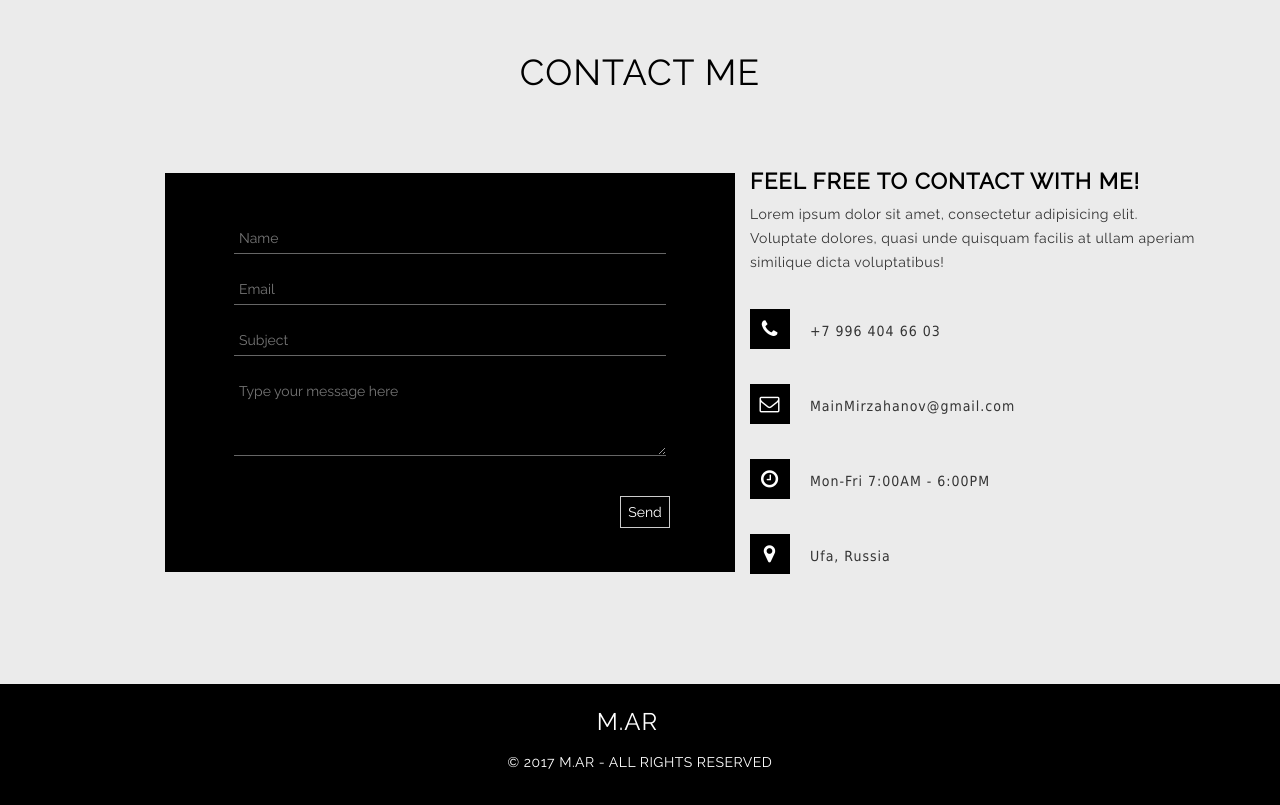
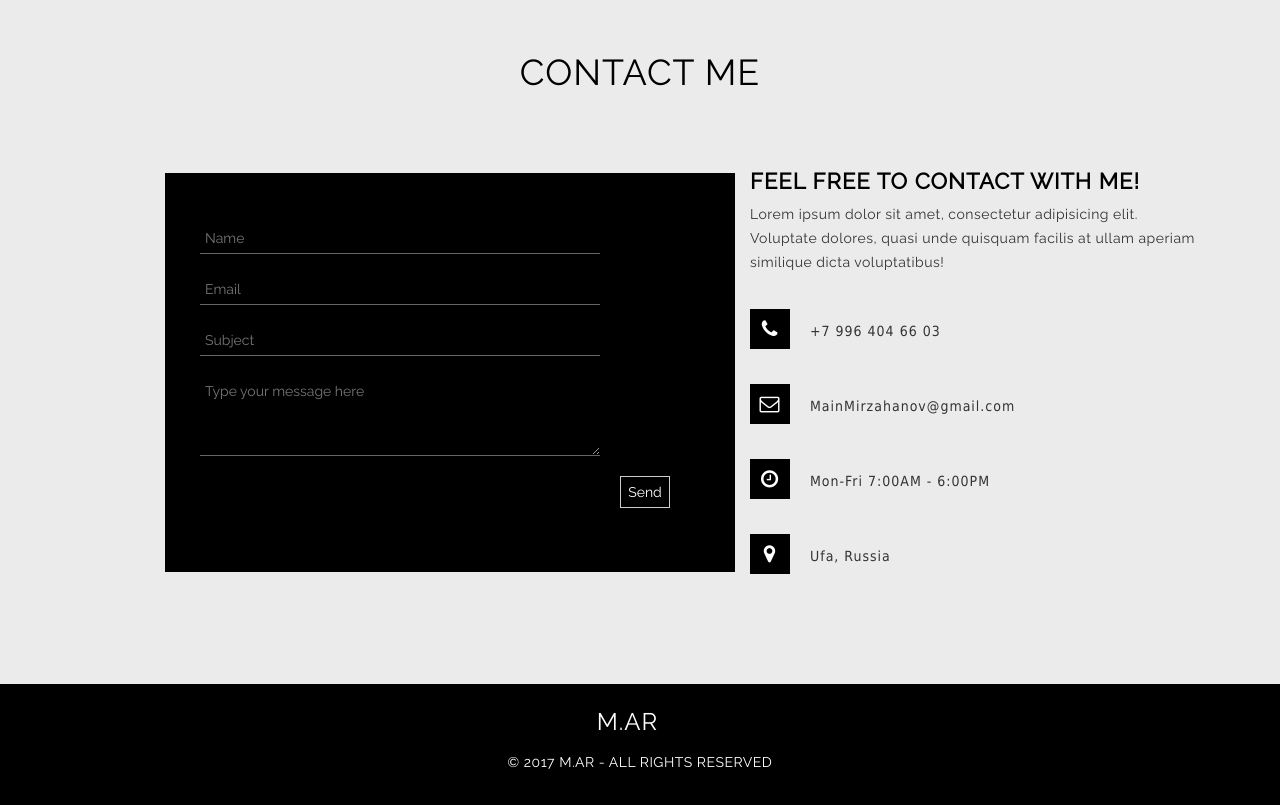
Before and after one commit to osdnyasha/Portfolio, a plain HTML site: page index.html in a window 1280 px wide. Shown: the part 3578-4383 px from the top of the page. Drawn offline with Linux system fonts and the light colour scheme.

Commit message:
fixed form

```diff
--- a/css/style.css
+++ b/css/style.css
@@ -812,10 +812,11 @@ header p {
 
 
 input,textarea {
-	width: 80%;
+	width: 400px;
 	display:block;
 	padding:5px;
-	margin: 20px auto;
+	margin-top: 20px;
+	margin-left: 20px;
 	background-color:black;
 	border-top: none;
 	border-right: none;
@@ -823,6 +824,7 @@ input,textarea {
 	border-bottom: 1px solid #666;
 	color:#fff;
 	transition: all .2s ease-in-out;
+	text-indent: 0;
 }
 textarea {
 	max-width: 450px;
```
